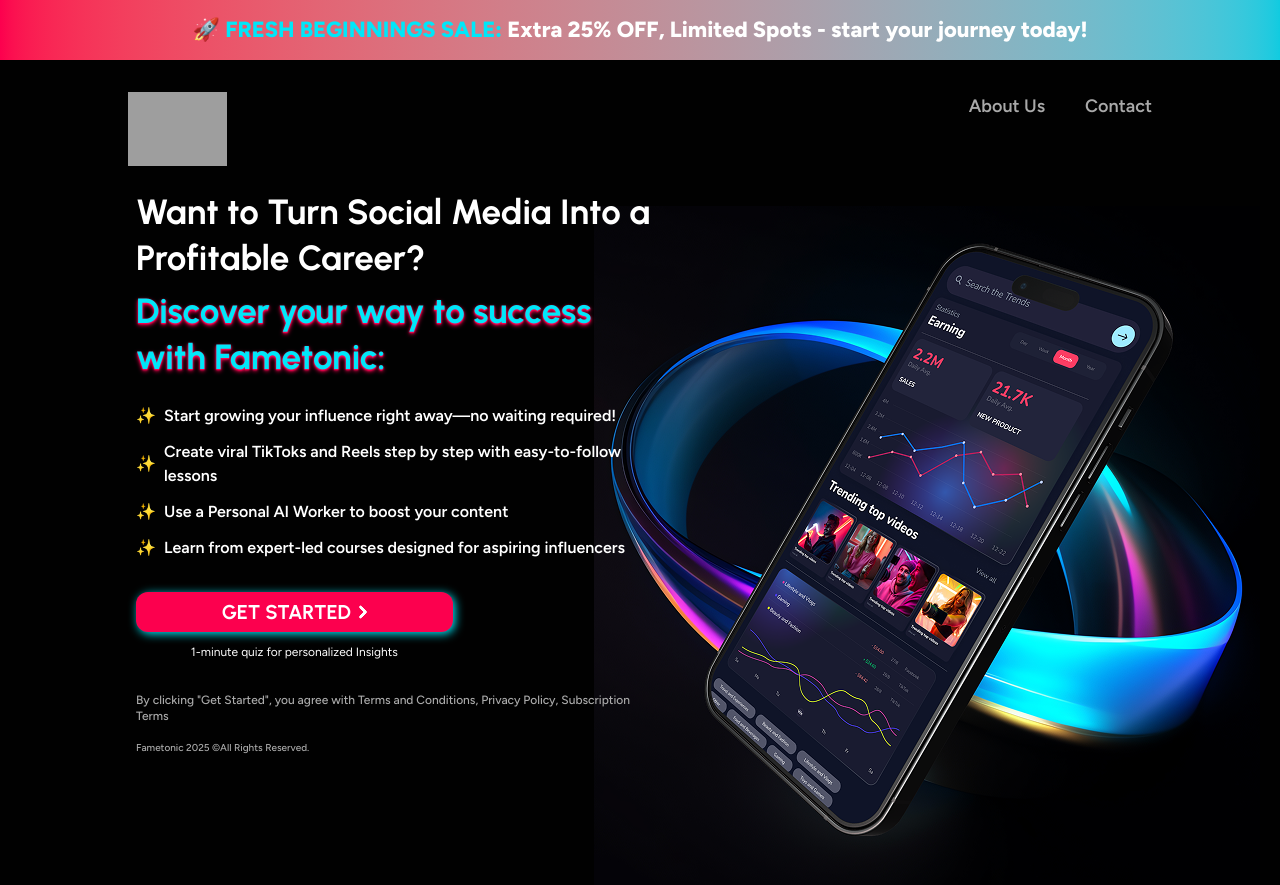
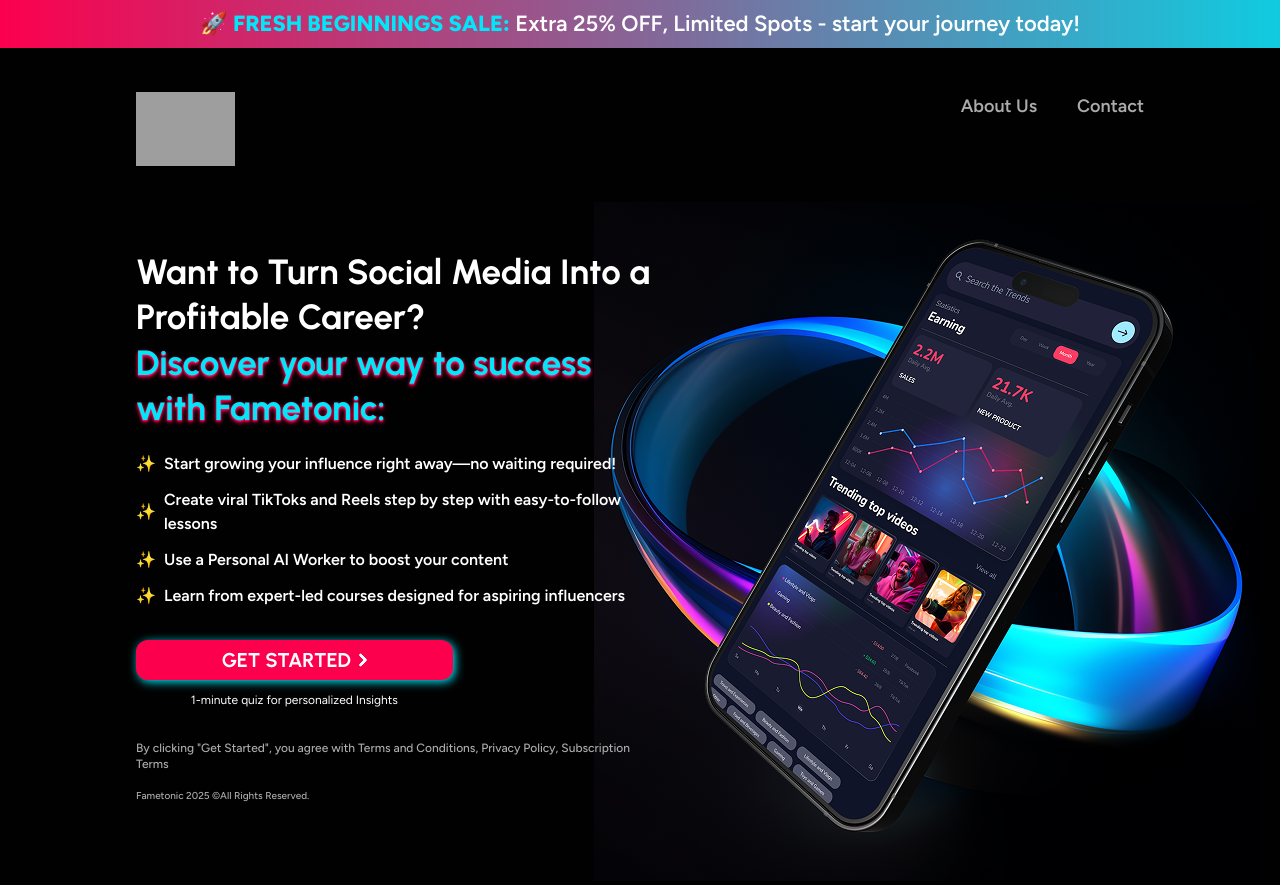
Before and after one commit to Ar1f007/fametonic, a Next.js app: page / in a window 1280 px wide. Built offline with nearby package versions, Linux system fonts and the light colour scheme; grey boxes are pictures that could not be loaded.

Commit message:
update: replace hardcoded color values with variables

```diff
--- a/src/app/globals.css
+++ b/src/app/globals.css
@@ -6,9 +6,10 @@
 
   --primary: #fc004e;
   --secondary: #10cbe0;
-  --tertiary: #00e7f9;
+  --secondary-light: #00e7f9;
 
-  --color-muted: #ababab;
+  --muted: #ababab;
+
 }
 
 @theme inline {
@@ -17,7 +18,7 @@
 
   --color-primary: var(--primary);
   --color-secondary: var(--secondary);
-  --color-tertiary: var(--tertiary);
+  --color-secondary-light: var(--secondary-light);
 
   --color-muted: var(--muted);
 
@@ -40,3 +41,9 @@
   color: var(--foreground);
   font-family: Arial, Helvetica, sans-serif;
 }
+
+@layer utilities {
+  .bg-primary-gradient {
+    background: linear-gradient(90deg, #FC004E 0%, #10CBE0 100%);
+  }
+}
--- a/src/app/page.tsx
+++ b/src/app/page.tsx
@@ -4,7 +4,7 @@
 
 export default function Home() {
   return (
-    <div className="min-h-svh bg-[#010101] text-white font-body">
+    <div className="min-h-svh font-body">
       <Banner />
       <Navbar />
       <Hero />
--- a/src/components/banner.tsx
+++ b/src/components/banner.tsx
@@ -1,10 +1,9 @@
 export default function Banner() {
     return (
-        <section className="bg-linear-to-r from-[#FC004E] to-[#10CBE0] flex items-center justify-center p-4 relative z-50">
-            <p className="text-md xl:text-[22px] text-center leading-tight font-body font-extrabold">
-                🚀 <strong className="text-[#00E7F9]">FRESH BEGINNINGS SALE:</strong>
-                <strong className="text-[#FFF]"> Extra 25% OFF, </strong>
-                <span>Limited Spots - start your journey today!</span>
+        <section className="bg-primary-gradient p-4 lg:py-2.5 flex items-center justify-center relative z-50">
+            <p className="text-md xl:text-[22px] text-center leading-tight font-body">
+                 🚀 <span className="text-secondary-light font-extrabold">FRESH BEGINNINGS SALE:</span>
+                <span className="text-foreground font-semibold"> Extra 25% OFF, Limited Spots - start your journey today!</span>
             </p>
         </section>
     );
--- a/src/components/hero.tsx
+++ b/src/components/hero.tsx
@@ -11,15 +11,15 @@
     ]
 
     return (
-        <main className="container mx-auto px-6 relative flex items-center lg:h-[calc(100svh_-_250px)]">
+        <main className="container mx-auto p-4 lg:px-6 relative lg:mt-6">
             <div className="flex flex-col lg:flex-row flex-1">
-                <div className="-mt-4 lg:mt-0 relative z-0 flex-1 lg:block lg:absolute lg:top-2 md:right-0 lg:-right-23">
+                <div className="-mt-4 lg:mt-0 relative z-0 flex-1 lg:block lg:absolute lg:-top-8 md:right-0 xl:-right-23">
                     <Image
                         src="/mobile_mockup.png"
                         alt="Dashboard's view on a smartphone"
                         width={666}
                         height={679}
-                        className="object-cover w-full mx-auto"
+                        className="object-cover w-full max-w-[600px] lg:max-w-none mx-auto"
                         priority
                     />
                 </div>
@@ -30,12 +30,12 @@
                             <span className="text-white block text-balance lg:text-wrap">
                                 Want to Turn Social Media Into a Profitable Career?
                             </span>
-                            <span className="text-[#00E7F9] text-shadow-md text-shadow-[#FC004E] block mt-2 lg:text-left text-pretty lg:text-pretty">
+                            <span className="text-secondary-light text-shadow-md text-shadow-primary block mt-2 lg:mt-0 lg:text-left text-pretty lg:text-pretty">
                                 Discover your way to success with Fametonic:
                             </span>
                         </h1>
 
-                        <ul className="space-y-3 my-8 lg:mt-6">
+                        <ul className="space-y-3 my-8 lg:mt-5">
                             {
                                 listItems.map((item, idx) => (
                                     <li key={idx} className="text-md text-left font-medium lg:font-semibold flex gap-2 items-center">
@@ -46,9 +46,9 @@
                             }
                         </ul>
 
-                        <div className="flex flex-col pb-10 lg:pb-0">
+                        <div className="flex flex-col">
 
-                            <div className="text-[#ABABAB] font-medium text-center lg:text-left order-1 lg:order-1">
+                            <div className="text-muted font-medium text-center lg:text-left order-1 lg:order-1">
                                 <p className="mb-4 text-xs">
                                     By clicking "Get Started", you agree with Terms and Conditions, Privacy Policy, Subscription Terms
                                 </p>
@@ -58,10 +58,10 @@
                             </div>
 
 
-                            <div className="mt-8 lg:mt-0 lg:mb-8 flex flex-col lg:w-3/5 gap-3 order-2 lg:order-0">
+                            <div className="mt-8 lg:mt-0 lg:mb-8 flex flex-col lg:w-3/5 gap-3 order-2 lg:order-0 pb-5 lg:pb-0">
                                 <Link
                                     href="#"
-                                    className="font-heading w-full bg-[#FC004E] uppercase text-center px-2 py-1.5 text-xl rounded-xl shadow-[2px_2px_10px_0_#00E7F9] shadow-[#00E7F9] font-semibold inline-flex justify-center items-center gap-2"
+                                    className="font-heading w-full bg-primary uppercase text-center px-2 py-1.5 text-xl rounded-xl shadow-[2px_2px_10px_0_#00E7F9] shadow-secondary-light font-semibold inline-flex justify-center items-center gap-2"
                                 >
                                     Get Started
                                     <svg width="8" height="14" viewBox="0 0 8 14" fill="none" xmlns="http://www.w3.org/2000/svg">
--- a/src/components/nav.tsx
+++ b/src/components/nav.tsx
@@ -15,7 +15,7 @@
     ]
 
     return (
-        <header className="container mx-auto flex justify-between px-4 py-6 md:px-4 md:py-8 relative z-50">
+        <header className="container mx-auto flex justify-between p-4 md:py-11 md:px-6 relative z-50">
             <Link
                 href="/"
                 className="flex justify-center md:justify-start w-full md:w-auto ml-4 md:ml-0"
@@ -38,7 +38,7 @@
                             <li key={idx}>
                                 <Link
                                     href={link.href}
-                                    className="text-lg font-body font-semibold text-[#A9A9A9] hover:text-[#FFF] transition-colors whitespace-nowrap"
+                                    className="text-lg font-body font-semibold text-muted hover:text-foreground transition-colors whitespace-nowrap"
                                 >
                                     {link.title}
                                 </Link>
@@ -53,7 +53,7 @@
                             [1, 2, 3].map(el => (
                                 <span
                                     key={el}
-                                    className="block h-[2px] w-full bg-white"
+                                    className="block h-[2px] w-full bg-foreground"
                                 />
                             ))
                         }
```
